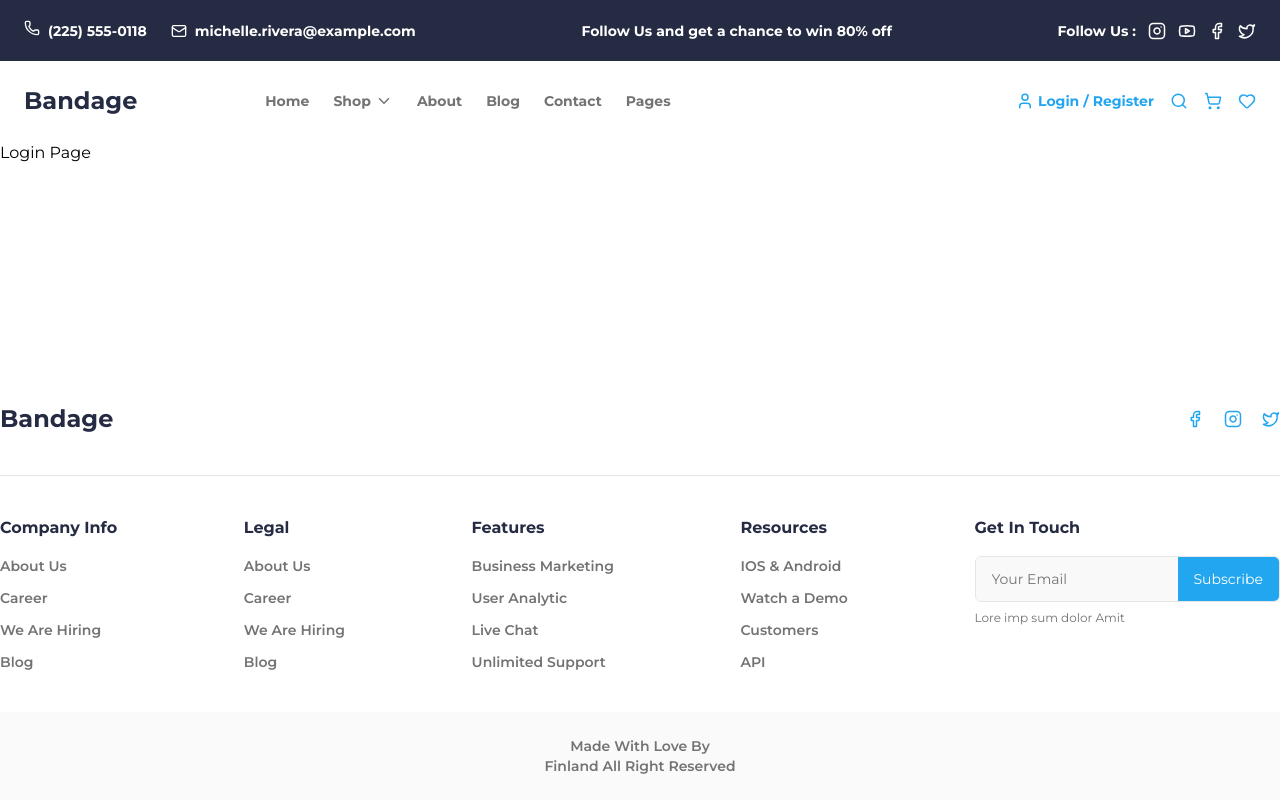
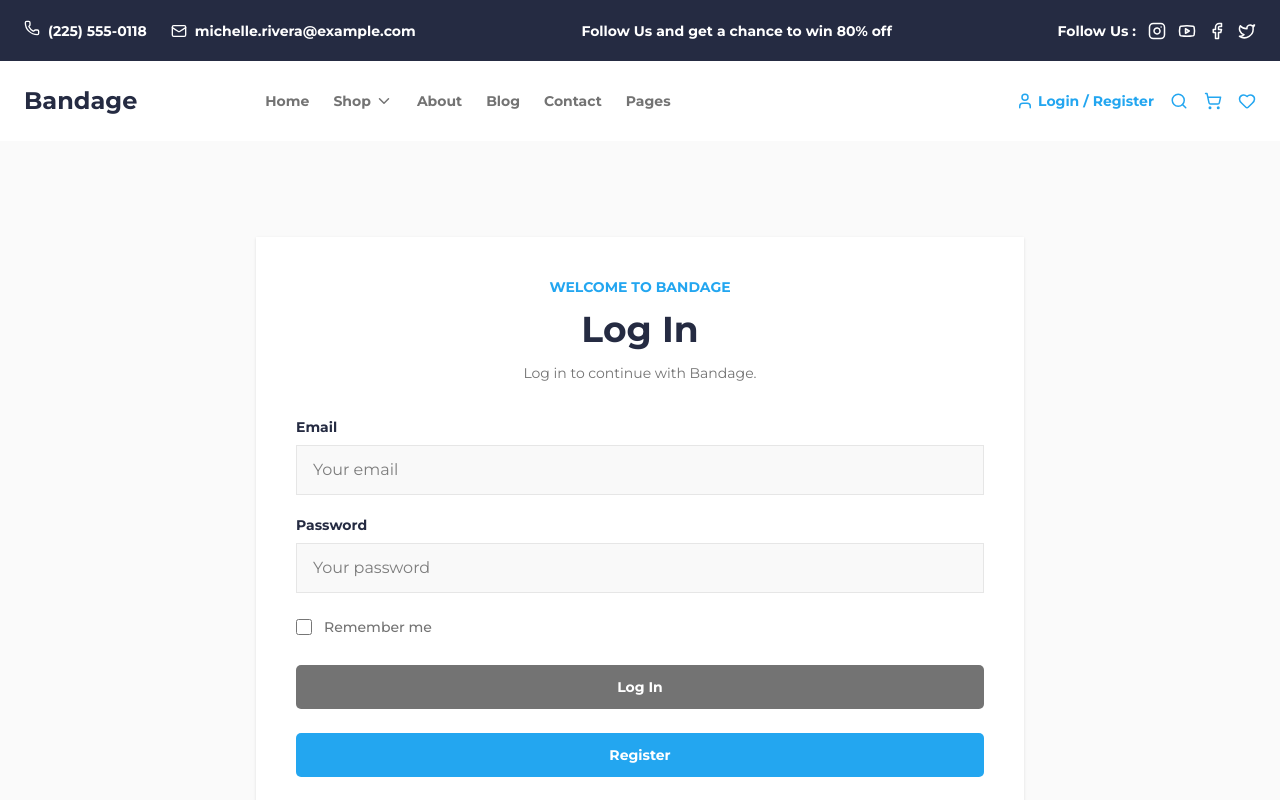
Before and after one commit to chagataiozkan/1225FT_ecommerce, a React (Vite) app: page /login in a window 1280 px wide. Shown: the top 800 px of the page. Built offline with nearby package versions, Linux system fonts and the light colour scheme.

Commit message:
feat: add login, token storage and auto login via verify endpoint

```diff
--- a/index.html
+++ b/index.html
@@ -4,7 +4,7 @@
     <meta charset="UTF-8" />
     <link rel="icon" type="image/svg+xml" href="/vite.svg" />
     <meta name="viewport" content="width=device-width, initial-scale=1.0" />
-    <title>Vite + React</title>
+    <title>Bandage</title>
     <link rel="preconnect" href="https://fonts.googleapis.com" />
     <link rel="preconnect" href="https://fonts.gstatic.com" crossorigin />
     <link
--- a/package.json
+++ b/package.json
@@ -13,6 +13,7 @@
     "@tailwindcss/vite": "^4.2.1",
     "axios": "^1.13.6",
     "lucide-react": "^0.577.0",
+    "md5": "^2.3.0",
     "react": "^19.1.0",
     "react-dom": "^19.1.0",
     "react-hook-form": "^7.71.2",
--- a/src/App.jsx
+++ b/src/App.jsx
@@ -13,7 +13,23 @@ import Shop from "./pages/Shop";
 import Signup from "./pages/Signup";
 import Team from "./pages/Team";
 
+import { useEffect } from "react";
+import { useDispatch } from "react-redux";
+import { verifyToken } from "./store/actions/clientActions";
+import api from "./api/axios";
+
 function App() {
+  const dispatch = useDispatch();
+
+  useEffect(() => {
+    const token = localStorage.getItem("token");
+
+    if(!token) return;
+
+    api.defaults.headers.common["Authorization"] = token;
+    dispatch(verifyToken());
+  }, [dispatch]);
+
   return (
     <BrowserRouter>
       <Routes>
--- /dev/null
+++ b/src/components/LoginFormPage.jsx
@@ -0,0 +1,117 @@
+import { Link, useNavigate } from "react-router-dom";
+import { useForm } from "react-hook-form";
+import { emailRegex } from "../utils/signupValidation";
+import { useDispatch } from "react-redux";
+import { loginUser } from "../store/actions/clientActions";
+import { toast } from "react-toastify";
+
+export default function LoginFormPage() {
+  const dispatch = useDispatch();
+  const navigate = useNavigate();
+
+  const {
+    register,
+    handleSubmit,
+    formState: { errors, isValid },
+  } = useForm({
+    mode: "onChange",
+    defaultValues: {
+      email: "",
+      password: "",
+      rememberMe: false,
+    },
+  });
+
+  async function onSubmit(formData) {
+    const result = await dispatch(loginUser(formData));
+
+    if (!result.success) {
+      toast.error(result.error);
+      return;
+    }
+
+    navigate(-1);
+  }
+
+  return (
+    <section className="w-full bg-[#FAFAFA] px-6 py-16 lg:py-24">
+      <div className="mx-auto max-w-3xl rounded-3 bg-white px-6 py-10 shadow-sm lg:px-10">
+        <div className="mb-8 text-center">
+          <p className="text-sm font-bold text-[#23A6F0]">WELCOME TO BANDAGE</p>
+          <h1 className="mt-3 text-3xl font-bold text-[#252B42] lg:text-4xl">
+            Log In
+          </h1>
+          <p className="mt-3 text-sm leading-6 text-[#737373]">
+            Log in to continue with Bandage.
+          </p>
+        </div>
+        <form onSubmit={handleSubmit(onSubmit)} className="space-y-5">
+          <div>
+            <label className="mb-2 block text-sm font-bold text-[#252B42]">
+              Email
+            </label>
+            <input
+              type="text"
+              placeholder="Your email"
+              className="w-full rounded-1 border border-[#E6E6E6] bg-[#F9F9F9] px-4 py-3 outline-none focus:border-[#23A6F0] focus:bg-white"
+              {...register("email", {
+                required: "Email is required",
+                pattern: {
+                  value: emailRegex,
+                  message: "Enter a valid email address",
+                },
+              })}
+            />
+            {errors.email && (
+              <p className="mt-1 text-xs text-red-500">
+                {errors.email.message};
+              </p>
+            )}
+          </div>
+          <div>
+            <label className="mb-2 block text-sm font-bold text-[#252B42]">
+              Password
+            </label>
+            <input
+              type="password"
+              placeholder="Your password"
+              className="w-full rounded-1 border border-[#E6E6E6] bg-[#F9F9F9] px-4 py-3 outline-none focus:border-[#23A6F0] focus:bg-white"
+              {...register("password", {
+                required: "Password is required",
+              })}
+            />
+          </div>
+          <div className="flex items-center gap-3 pt-1">
+            <input
+              id="rememberMe"
+              type="checkbox"
+              className="h-4 w-4 cursor-pointer accent-[#23A6F0]"
+              {...register("rememberMe")}
+            />
+            <label
+              htmlFor="rememberMe"
+              className="cursor-pointer text-sm font-medium text-[#737373]"
+            >
+              Remember me
+            </label>
+          </div>
+          <div className="flex gap-6 pt-2 lg:flex-col">
+            <button
+              type="submit"
+              disabled = {!isValid}
+              className="flex-1 rounded-[5px] cursor-pointer bg-[#23A6F0] px-6 py-3 text-sm font-bold text-white transition hover:opacity-90 disabled:hover:opacity-100 disabled:cursor-default disabled:bg-[#737373]"
+            >
+              Log In
+            </button>
+            <Link
+              to="/signup"
+              className="flex-1 rounded-[5px] bg-[#23A6F0] px-6 py-3 text-sm font-bold text-white transition hover:opacity-90 text-center"
+            >
+              Register
+            </Link>
+          </div>
+        </form>
+      </div>
+    </section>
+  );
+}
--- a/src/components/SignupForm.jsx
+++ b/src/components/SignupForm.jsx
@@ -85,7 +85,7 @@ export default function SignupForm() {
 
       navigate(-1, {
         state: {
-          warning: "You need to click link in email to activate your account!",
+          warning: "You need to click the link in email to activate your account!",
         },
       });
     } catch (error) {
--- a/src/layout/Header.jsx
+++ b/src/layout/Header.jsx
@@ -13,9 +13,18 @@ import {
   ChevronDown,
 } from "lucide-react";
 
+import { useSelector } from "react-redux";
+
 import { Link } from "react-router-dom";
 
+import md5 from "md5";
+
 export default function Header() {
+  const user = useSelector((state) => state.client.user);
+  const emailHash = user?.email
+  ? md5(user.email.trim().toLowerCase())
+  : null;
+
   return (
     <>
       <header className="w-full font-bold">
@@ -94,10 +103,30 @@ export default function Header() {
                     <a className="lg:block">Pages</a>
                   </li>
                   <li className="flex items-center gap-4 lg:hidden text-[#23A6F0] mb-7">
-                    <User size={40} />
-                    <Link to="/login" className="text-3xl">
-                      Login / Register
-                    </Link>
+                    {user?.email ? (
+                      <img
+                        src={`https://www.gravatar.com/avatar/${emailHash}`}
+                        alt="user"
+                        className="h-10 w-10 rounded-full"
+                      />
+                    ) : (
+                      <User size={40} />
+                    )}
+                    {user?.email ? (
+                      <Link
+                        to="/login"
+                        className="text-100 font-bold text-[#23A6F0]"
+                      >
+                        {user.name || user.email}
+                      </Link>
+                    ) : (
+                      <Link
+                        to="/login"
+                        className="text-100 font-bold text-[#23A6F0]"
+                      >
+                        Login / Register
+                      </Link>
+                    )}
                   </li>
                   <li className="flex items-center gap-4 lg:hidden text-[#23A6F0] mb-7">
                     <a>
@@ -119,8 +148,30 @@ export default function Header() {
               <nav className="hidden lg:flex">
                 <ul className="navbar-light-right-login flex items-center gap-4 text-[#23A6F0] text-sm">
                   <li className="flex items-center gap-1">
-                    <User size={18} />
-                    <Link to="/login">Login / Register</Link>
+                    {user?.email ? (
+                      <img
+                        src={`https://www.gravatar.com/avatar/${emailHash}`}
+                        alt="user"
+                        className="h-6 w-6 rounded-full"
+                      />
+                    ) : (
+                      <User size={18} />
+                    )}
+                    {user?.email ? (
+                      <Link
+                        to="/login"
+                        className="text-sm font-bold text-[#23A6F0]"
+                      >
+                        {user.name || user.email}
+                      </Link>
+                    ) : (
+                      <Link
+                        to="/login"
+                        className="text-sm font-bold text-[#23A6F0]"
+                      >
+                        Login / Register
+                      </Link>
+                    )}
                   </li>
                   <li>
                     <a>
--- a/src/main.jsx
+++ b/src/main.jsx
@@ -4,9 +4,12 @@ import App from "./App.jsx";
 import "./styles/index.css";
 import { Provider } from "react-redux";
 import store from "./store/store.js";
+import { ToastContainer } from "react-toastify";
+import "react-toastify/dist/ReactToastify.css"
 
 createRoot(document.getElementById("root")).render(
     <Provider store={store}>
       <App />
+      <ToastContainer position="top-right" autoClose={3000} />
     </Provider>
 );
--- a/src/pages/LoginForm.jsx
+++ b/src/pages/LoginForm.jsx
@@ -1,3 +1,9 @@
+import LoginFormPage from "../components/LoginFormPage";
+
 export default function LoginForm() {
-  return <div>Login Page</div>;
+  return (
+    <div>
+      <LoginFormPage />
+    </div>
+  );
 }
--- a/src/store/actions/clientActions.js
+++ b/src/store/actions/clientActions.js
@@ -35,3 +35,53 @@ export const fetchRoles = () => {
     }
   };
 };
+
+export const loginUser = (formData) => {
+  return async function (dispatch) {
+    try {
+      const { rememberMe, ...loginData } = formData;
+
+      const response = await api.post("/login", loginData);
+
+      if (rememberMe) {
+        localStorage.setItem("token", response.data.token);
+      } else {
+        localStorage.removeItem("token");
+      }
+
+      dispatch(setUser(response.data));
+
+      return { success: true, data: response.data };
+    } catch (error) {
+      return {
+        success: false,
+        error:
+          error.response?.data?.message || "Login failed. Please try again",
+      };
+    }
+  };
+};
+
+export const verifyToken = () => {
+  return async function (dispatch) {
+    try {
+      const response = await api.get("/verify");
+      dispatch(setUser(response.data));
+
+      if (response.data?.token) {
+        localStorage.setItem("token", response.data.token);
+        api.defaults.headers.common["Authorization"] = response.data.token;
+      }
+
+      return { success: true, data: response.data };
+    } catch (error) {
+      localStorage.removeItem("token");
+      delete api.defaults.headers.common["Authorization"];
+
+      return {
+        success: false,
+        error: error.response?.data?.message || "Token verification failed.",
+      };
+    }
+  };
+};
```
Also changed, not shown: 1 other file (tests, documents, lock files or other folders).
